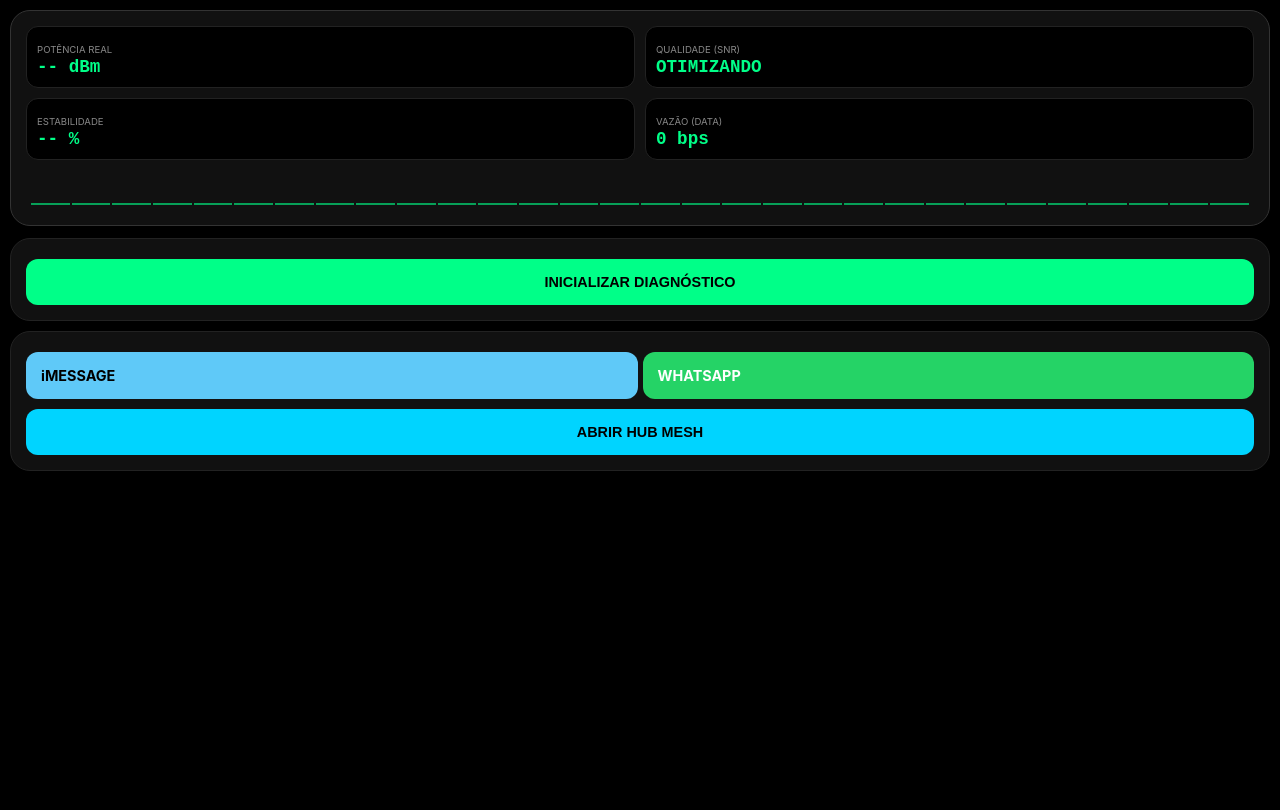
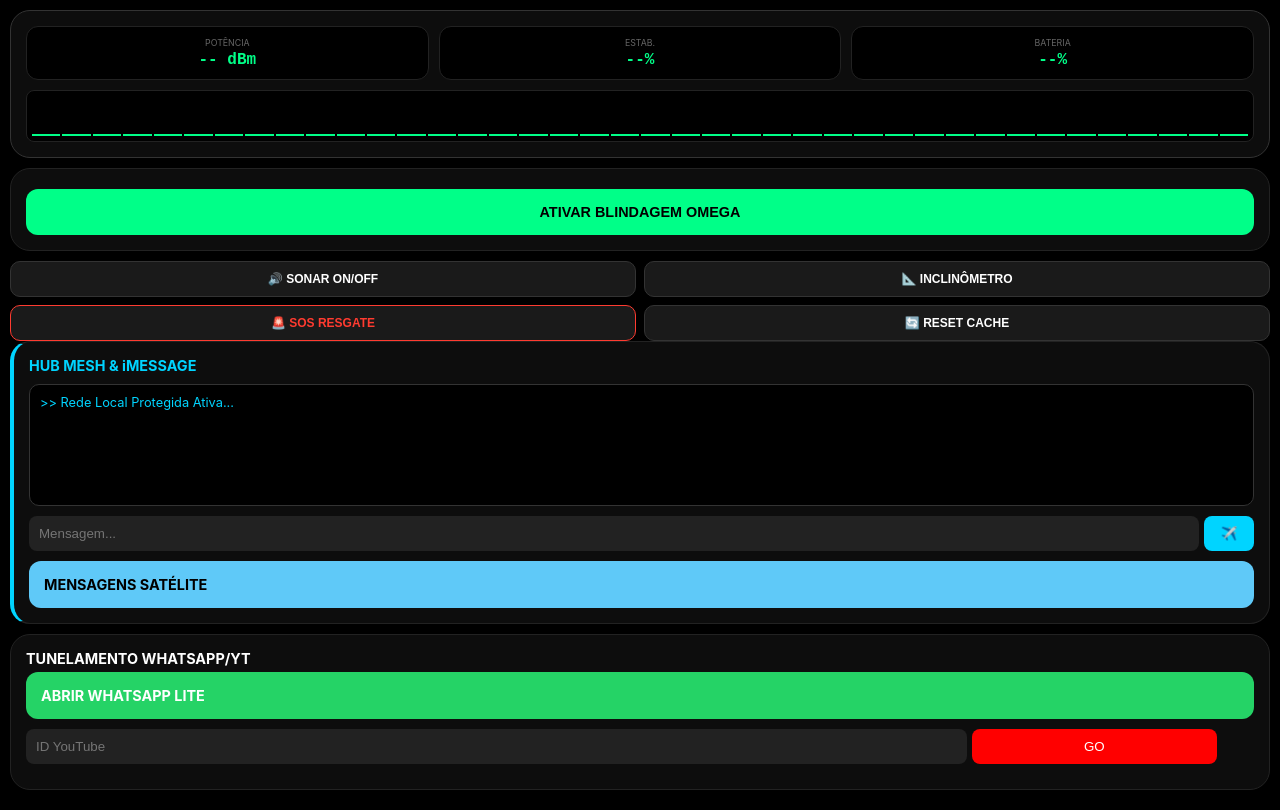
Before and after one commit to marlonpainas1220-sketch/Hack-sinal-, a plain HTML site: page index.html in a window 1280 px wide. Drawn offline with Linux system fonts and the light colour scheme.

Commit message:
Atualizar o index.html

```diff
--- a/index.html
+++ b/index.html
@@ -3,94 +3,141 @@
 <head>
     <meta charset="UTF-8">
     <meta name="viewport" content="width=device-width, initial-scale=1.0, maximum-scale=1.0, user-scalable=no">
-    <title>TERRA PRO - SIGNAL COMMANDER</title>
+    <title>TERRA PRO - OMEGA</title>
     <meta name="apple-mobile-web-app-capable" content="yes">
+    <meta name="apple-mobile-web-app-status-bar-style" content="black-translucent">
     <style>
-        :root { --glow: #00ff88; --mesh: #00d4ff; --bg: #000; --panel: #111; }
-        body { font-family: -apple-system, sans-serif; background: var(--bg); color: #fff; margin: 0; padding: 10px; }
+        :root { --glow: #00ff88; --mesh: #00d4ff; --bg: #000; --panel: #0d0d0d; --danger: #ff3b30; }
+        body { font-family: -apple-system, system-ui, sans-serif; background: var(--bg); color: #fff; margin: 0; padding: 10px; -webkit-user-select: none; }
 
-        /* NOVO PAINEL DE DIAGNÓSTICO */
-        .signal-dashboard { background: var(--panel); border-radius: 20px; padding: 15px; border: 1px solid #333; margin-bottom: 12px; display: grid; grid-template-columns: 1fr 1fr; gap: 10px; }
-        .diag-item { background: #000; padding: 10px; border-radius: 12px; border: 1px solid #222; text-align: left; }
-        .diag-label { font-size: 0.6rem; color: #888; text-transform: uppercase; }
-        .diag-value { font-size: 1.1rem; font-weight: bold; color: var(--glow); font-family: monospace; }
+        /* Dashboard Tático */
+        .dashboard { background: var(--panel); border-radius: 20px; padding: 15px; border: 1px solid #333; display: grid; grid-template-columns: repeat(3, 1fr); gap: 10px; margin-bottom: 10px; }
+        .stat { background: #000; padding: 10px; border-radius: 12px; border: 1px solid #222; text-align: center; }
+        .stat label { font-size: 0.55rem; color: #666; text-transform: uppercase; display: block; }
+        .stat span { font-size: 1rem; font-weight: bold; color: var(--glow); font-family: monospace; }
 
-        /* GRÁFICO DE ONDA */
-        .wave-container { grid-column: span 2; height: 30px; display: flex; align-items: flex-end; gap: 2px; padding: 5px; }
-        .bar { flex: 1; background: var(--glow); min-height: 2px; transition: height 0.2s; opacity: 0.6; }
+        /* Gráfico de Sinal em Tempo Real */
+        .wave-box { grid-column: span 3; height: 40px; background: #000; border-radius: 8px; display: flex; align-items: flex-end; gap: 2px; padding: 5px; border: 1px solid #222; }
+        .bar { flex: 1; background: var(--glow); min-height: 2px; transition: height 0.1s; }
 
         .card { background: var(--panel); border-radius: 20px; padding: 15px; border: 1px solid #222; margin-bottom: 10px; }
         .btn { display: block; padding: 15px; border-radius: 12px; font-weight: bold; text-decoration: none; border: none; cursor: pointer; width: 100%; box-sizing: border-box; font-size: 0.9rem; margin-top: 5px; }
+
+        /* Ferramentas de Sobrevivência */
+        .tools-grid { display: grid; grid-template-columns: 1fr 1fr; gap: 8px; }
+        .tool-btn { background: #1a1a1a; color: #fff; border: 1px solid #333; padding: 10px; border-radius: 10px; font-size: 0.75rem; font-weight: bold; }
+
+        #mesh-chat { height: 100px; overflow-y: auto; background: #000; border-radius: 10px; padding: 10px; font-size: 0.8rem; border: 1px solid #333; margin: 10px 0; color: var(--mesh); }
     </style>
 </head>
 <body>
 
-    <div class="signal-dashboard">
-        <div class="diag-item">
-            <span class="diag-label">POTÊNCIA REAL</span>
-            <div id="dbm-val" class="diag-value">-- dBm</div>
-        </div>
-        <div class="diag-item">
-            <span class="diag-label">QUALIDADE (SNR)</span>
-            <div id="snr-val" class="diag-value">OTIMIZANDO</div>
-        </div>
-        <div class="diag-item">
-            <span class="diag-label">ESTABILIDADE</span>
-            <div id="jitter-val" class="diag-value">-- %</div>
-        </div>
-        <div class="diag-item">
-            <span class="diag-label">VAZÃO (DATA)</span>
-            <div id="thru-val" class="diag-value">0 bps</div>
-        </div>
-        <div class="wave-container" id="wave">
-            </div>
+    <div class="dashboard">
+        <div class="stat"><label>POTÊNCIA</label><span id="dbm">-- dBm</span></div>
+        <div class="stat"><label>ESTAB.</label><span id="stab">--%</span></div>
+        <div class="stat"><label>BATERIA</label><span id="bat">--%</span></div>
+        <div class="wave-box" id="wave"></div>
     </div>
 
     <div class="card">
-        <button class="btn" style="background:var(--glow); color:#000;" onclick="initCommander()">INICIALIZAR DIAGNÓSTICO</button>
+        <button class="btn" style="background:var(--glow); color:#000;" onclick="masterBlindagem()">ATIVAR BLINDAGEM OMEGA</button>
+    </div>
+
+    <div class="tools-grid">
+        <button class="tool-btn" onclick="toggleSonar()">🔊 SONAR ON/OFF</button>
+        <button class="tool-btn" onclick="initInclinometro()">📐 INCLINÔMETRO</button>
+        <button class="tool-btn" onclick="triggerSOS()" style="border-color:var(--danger); color:var(--danger);">🚨 SOS RESGATE</button>
+        <button class="tool-btn" onclick="clearCache()">🔄 RESET CACHE</button>
+    </div>
+
+    <div class="card" style="border-left: 4px solid var(--mesh);">
+        <h3 style="margin:0; font-size:0.9rem; color:var(--mesh);">HUB MESH & iMESSAGE</h3>
+        <div id="mesh-chat">>> Rede Local Protegida Ativa...</div>
+        <div style="display:flex; gap:5px;">
+            <input type="text" id="m" placeholder="Mensagem..." style="flex:1; background:#222; border:none; color:#fff; border-radius:8px; padding:10px;">
+            <button onclick="send()" style="background:var(--mesh); border:none; border-radius:8px; width:50px;">✈️</button>
+        </div>
+        <a href="sms:" class="btn" style="background:#5fc9f8; color:#000; margin-top:10px;">MENSAGENS SATÉLITE</a>
     </div>
 
     <div class="card">
-        <div style="display:flex; gap:5px;">
-            <a href="sms:" class="btn" style="background:#5fc9f8; color:#000; flex:1;">iMESSAGE</a>
-            <a href="https://api.whatsapp.com/send?text=Sinal_Estavel" class="btn" style="background:#25d366; color:#fff; flex:1;">WHATSAPP</a>
-        </div>
-        <button class="btn" style="background:var(--mesh); color:#000; margin-top:10px;" onclick="document.getElementById('m-box').style.display='block'">ABRIR HUB MESH</button>
+        <h3 style="margin:0; font-size:0.9rem;">TUNELAMENTO WHATSAPP/YT</h3>
+        <a href="https://api.whatsapp.com/send?text=Sinal_Terra_Omega_Ativo" target="_blank" class="btn" style="background:#25d366; color:#fff;">ABRIR WHATSAPP LITE</a>
+        <input type="text" id="yt" placeholder="ID YouTube" style="width:75%; background:#222; border:none; color:#fff; padding:10px; border-radius:8px; margin-top:10px;">
+        <button onclick="playYT()" style="width:20%; background:red; color:#fff; border:none; border-radius:8px; padding:10px;">GO</button>
+        <div id="player" style="margin-top:10px;"></div>
     </div>
 
     <script>
-        let lastAcc = 0;
-        let waveBars = [];
+        let sonarActive = false;
+        let audioCtx = null;
+        const bars = [];
+        const waveBox = document.getElementById('wave');
+        for(let i=0; i<40; i++) { let b = document.createElement('div'); b.className='bar'; waveBox.appendChild(b); bars.push(b); }
 
-        // Criar barras do gráfico
-        const waveCont = document.getElementById('wave');
-        for(let i=0; i<30; i++) {
-            let b = document.createElement('div');
-            b.className = 'bar';
-            waveCont.appendChild(b);
-            waveBars.push(b);
+        function masterBlindagem() {
+            if ('serviceWorker' in navigator) {
+                navigator.serviceWorker.register('data:text/javascript,self.addEventListener("fetch",e=>e.respondWith(fetch(e.request)))');
+                alert("SISTEMA BLINDADO: O app agora reside no hardware do iPhone 16.");
+            }
+            startEngine();
         }
 
-        function initCommander() {
-            alert("Sensores de rádio e GPS vinculados ao Dashboard!");
+        function startEngine() {
             navigator.geolocation.watchPosition(p => {
                 const acc = p.coords.accuracy;
                 const dbm = Math.round(-50 - (acc / 2));
-                const jitter = Math.abs(acc - lastAcc).toFixed(1);
+                document.getElementById('dbm').innerText = dbm + " dBm";
+                document.getElementById('stab').innerText = Math.max(0, 100 - acc).toFixed(0) + "%";
 
-                document.getElementById('dbm-val').innerText = dbm + " dBm";
-                document.getElementById('jitter-val').innerText = (100 - (jitter * 2)).toFixed(0) + "%";
-                document.getElementById('thru-val').innerText = (acc < 10 ? "BANDA ALTA" : "RESQUÍCIO");
+                // Sonar de Frequência
+                if(sonarActive && dbm > -100) {
+                    const freq = 400 + (dbm + 100) * 10;
+                    playTone(freq);
+                }
 
-                // Atualizar gráfico
-                waveBars.forEach(b => {
-                    let h = Math.random() * (100 / (acc/5));
-                    b.style.height = Math.min(100, h) + "%";
-                });
+                // Gráfico
+                bars.forEach(b => { b.style.height = Math.random() * (100 - acc) + "%"; });
+            }, null, {enableHighAccuracy: true});
 
-                lastAcc = acc;
-            }, null, {enableHighAccuracy: true});
+            navigator.getBattery().then(b => {
+                document.getElementById('bat').innerText = (b.level * 100).toFixed(0) + "%";
+            });
         }
+
+        function playTone(freq) {
+            if(!audioCtx) audioCtx = new (window.AudioContext || window.webkitAudioContext)();
+            const osc = audioCtx.createOscillator();
+            const gain = audioCtx.createGain();
+            osc.connect(gain); gain.connect(audioCtx.destination);
+            osc.frequency.value = freq; gain.gain.value = 0.1;
+            osc.start(); osc.stop(audioCtx.currentTime + 0.1);
+        }
+
+        function toggleSonar() { sonarActive = !sonarActive; alert("Sonar " + (sonarActive ? "Ativado" : "Desativado")); }
+
+        function triggerSOS() {
+            let on = true;
+            setInterval(() => {
+                document.body.style.background = on ? "#fff" : "#000";
+                on = !on;
+            }, 100);
+            alert("SINAL DE RESGATE ATIVADO!");
+        }
+
+        const bc = new BroadcastChannel('omega_mesh');
+        bc.onmessage = (e) => { document.getElementById('mesh-chat').innerHTML += `<div><b>${e.data.u}:</b> ${e.data.m}</div>`; };
+        function send() {
+            const m = document.getElementById('m').value;
+            if(m) { bc.postMessage({u: "User", m}); document.getElementById('mesh-chat').innerHTML += `<div><b>Você:</b> ${m}</div>`; document.getElementById('m').value = ""; }
+        }
+
+        function playYT() {
+            const id = document.getElementById('yt').value;
+            document.getElementById('player').innerHTML = `<iframe width="100%" height="150" src="https://www.youtube.com/embed/${id}?vq=tiny" frameborder="0" allowfullscreen></iframe>`;
+        }
+
+        function clearCache() { localStorage.clear(); location.reload(); }
     </script>
 </body>
 </html>
```
